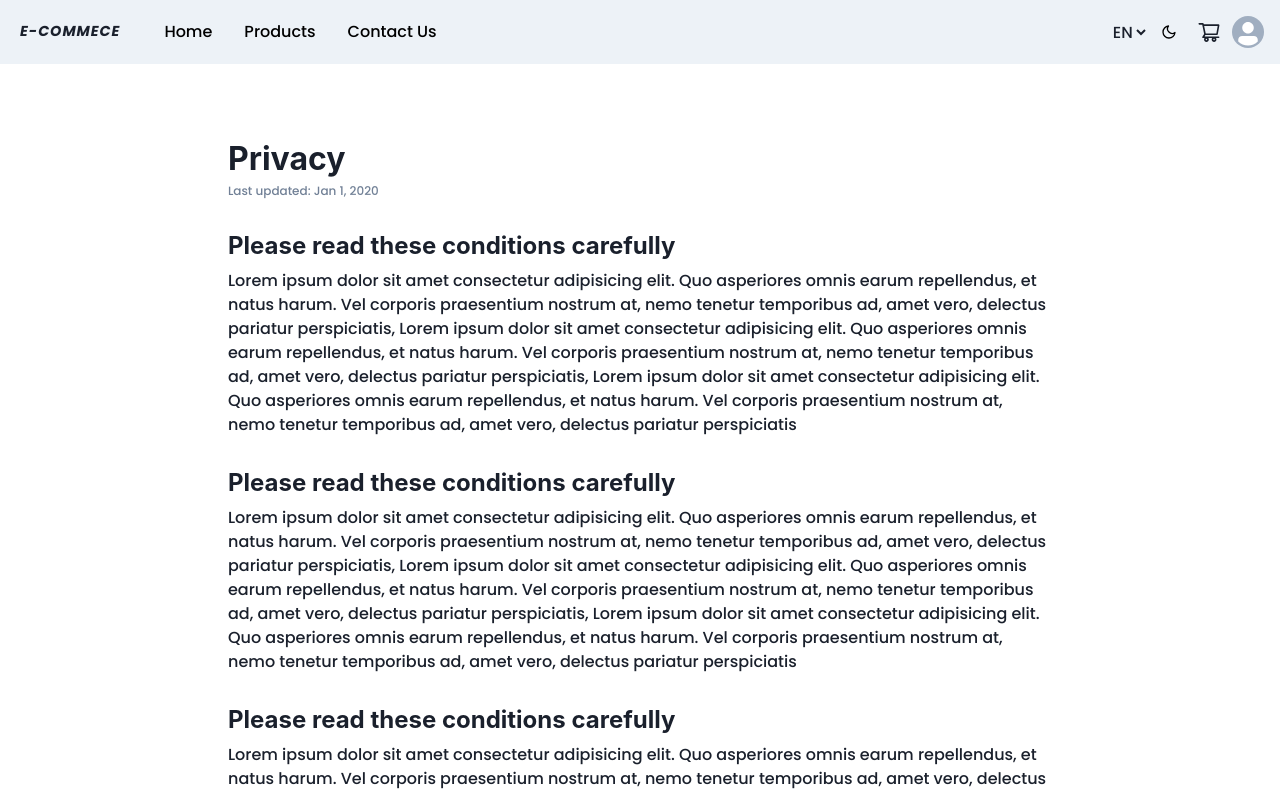
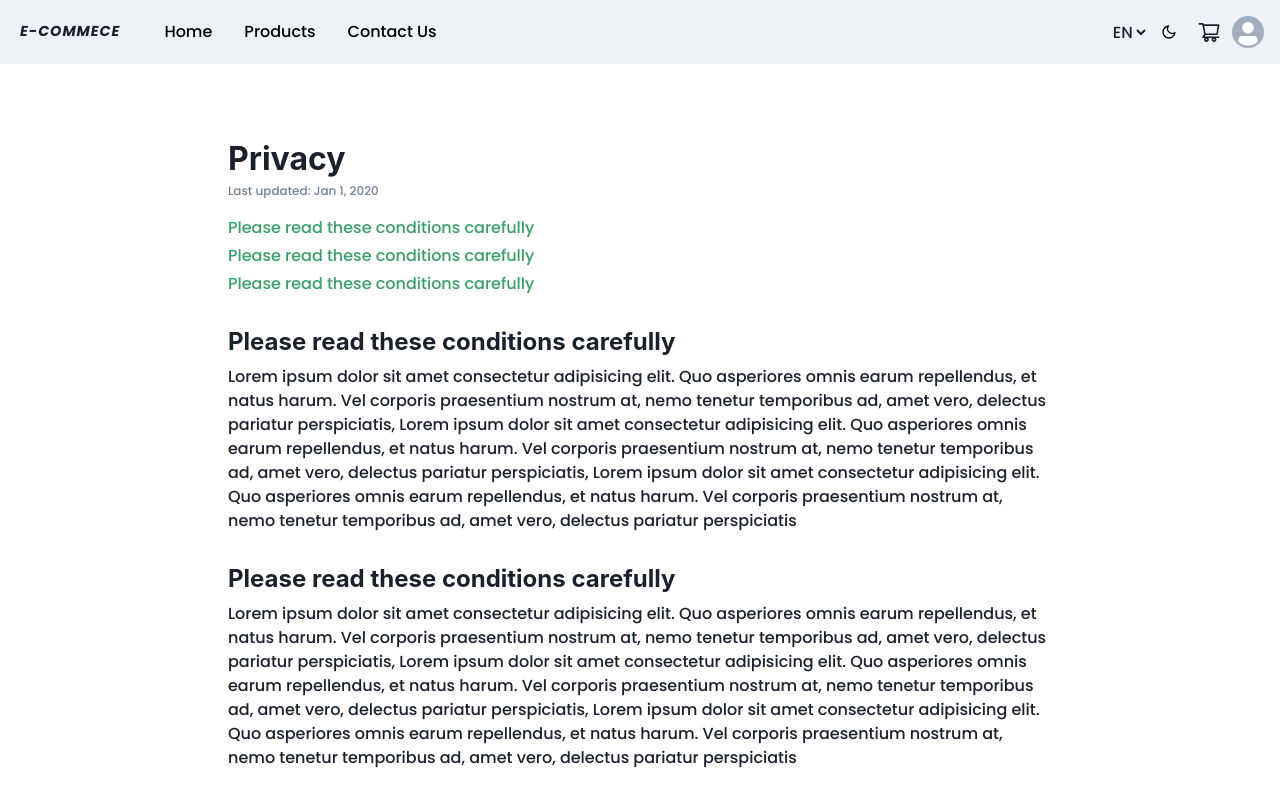
Before and after one commit to Samlogy/saas-ecommerce, a Next.js app in the folder front/: page /privacy in a window 1280 px wide. Shown: the top 793 px of the page. Built offline with nearby package versions, Linux system fonts and the light colour scheme.

Commit message:
edit: privacy page layout

```diff
--- a/front/pages/privacy.tsx
+++ b/front/pages/privacy.tsx
@@ -1,9 +1,12 @@
 import { Box, Heading, Text } from '@chakra-ui/react'
 import Link from 'next/link'
-
 import { Layout, View } from '../components'
+// import { getURL } from '../utils/fonctions'
 
 export default function Privacy({ data }: { data: any }) {
+  // const url = getURL('origin') + '#'
+  const url = ''
+
   return (
     <Layout isHeaderVisible isFooterVisible textAlign="left">
       <Box py={10} px={0}>
@@ -11,21 +14,25 @@ export default function Privacy({ data }: { data: any }) {
           Privacy
         </Heading>
 
-        <Text color={'gray.500'} fontSize="12px" mt=".25rem">
-          Last updated: {data?.createdAt || data?.editedAt}
+        <Text color={'gray.500'} fontSize="12px" mt=".25rem" mb="1rem">
+          Last updated: {data.createdAt || data.editedAt}
         </Text>
 
-        <View cond={data?.content?.length > 0}>
+        <View cond={data.content.length > 0}>
           {data &&
-            data?.content?.map(el => (
-              <>
-                <Link key={el?.content?.link} href="/">
-                  <Box color="blue.500" _hover={{ cursor: 'pointer' }}>
-                    {el?.content?.link}
+            data.content.map(el => (
+              <Link href={`${url}${el.link}`}>
+                <Box color="accent_4" _hover={{ cursor: 'pointer' }} mb=".25rem">
+                  {el.title}
                 </Box>
               </Link>
+            ))}
+        </View>
 
-                <Box key={el?.content?.title} my="2rem">
+        <View cond={data.content.length > 0}>
+          {data &&
+            data.content.map(el => (
+              <Box key={el.title} my="2rem">
                 <Heading as="h2" fontSize="1.5rem">
                   {el.title}
                 </Heading>
@@ -34,7 +41,6 @@ export default function Privacy({ data }: { data: any }) {
                   {el.text}
                 </Text>
               </Box>
-              </>
             ))}
         </View>
       </Box>
@@ -48,17 +54,17 @@ export const getStaticProps = async () => {
       {
         title: 'Please read these conditions carefully',
         text: 'Lorem ipsum dolor sit amet consectetur adipisicing elit. Quo asperiores omnis earum repellendus, et natus harum. Vel corporis praesentium nostrum at, nemo tenetur temporibus ad, amet vero, delectus pariatur perspiciatis, Lorem ipsum dolor sit amet consectetur adipisicing elit. Quo asperiores omnis earum repellendus, et natus harum. Vel corporis praesentium nostrum at, nemo tenetur temporibus ad, amet vero, delectus pariatur perspiciatis, Lorem ipsum dolor sit amet consectetur adipisicing elit. Quo asperiores omnis earum repellendus, et natus harum. Vel corporis praesentium nostrum at, nemo tenetur temporibus ad, amet vero, delectus pariatur perspiciatis',
-        link: 'Lorem ipsum dolor sit amet'
+        link: 'p1'
       },
       {
         title: 'Please read these conditions carefully',
         text: 'Lorem ipsum dolor sit amet consectetur adipisicing elit. Quo asperiores omnis earum repellendus, et natus harum. Vel corporis praesentium nostrum at, nemo tenetur temporibus ad, amet vero, delectus pariatur perspiciatis, Lorem ipsum dolor sit amet consectetur adipisicing elit. Quo asperiores omnis earum repellendus, et natus harum. Vel corporis praesentium nostrum at, nemo tenetur temporibus ad, amet vero, delectus pariatur perspiciatis, Lorem ipsum dolor sit amet consectetur adipisicing elit. Quo asperiores omnis earum repellendus, et natus harum. Vel corporis praesentium nostrum at, nemo tenetur temporibus ad, amet vero, delectus pariatur perspiciatis',
-        link: 'Lorem ipsum dolor sit amet'
+        link: 'p2'
       },
       {
         title: 'Please read these conditions carefully',
         text: 'Lorem ipsum dolor sit amet consectetur adipisicing elit. Quo asperiores omnis earum repellendus, et natus harum. Vel corporis praesentium nostrum at, nemo tenetur temporibus ad, amet vero, delectus pariatur perspiciatis, Lorem ipsum dolor sit amet consectetur adipisicing elit. Quo asperiores omnis earum repellendus, et natus harum. Vel corporis praesentium nostrum at, nemo tenetur temporibus ad, amet vero, delectus pariatur perspiciatis, Lorem ipsum dolor sit amet consectetur adipisicing elit. Quo asperiores omnis earum repellendus, et natus harum. Vel corporis praesentium nostrum at, nemo tenetur temporibus ad, amet vero, delectus pariatur perspiciatis',
-        link: 'Lorem ipsum dolor sit amet'
+        link: 'p3'
       }
     ],
     editedAt: 'May 3, 2021',
--- a/front/styles/global.css
+++ b/front/styles/global.css
@@ -1,6 +1,7 @@
 html,
 body {
   font-family: 'Poppins', sans-serif !important;
+  scroll-behavior: smooth;
 }
 
 /*=============== Language Switcher ===============*/
--- /dev/null
+++ b/front/utils/fonctions.ts
@@ -0,0 +1,11 @@
+// export function getURL (mode: string) {
+//     const {href, origin, hostname, port, pathname, protocol} = window.location
+
+//     if (mode === 'current') return href
+//     if (mode === 'origin') return origin
+//     if (mode === 'protocol') return protocol
+//     if (mode === 'hostname') return hostname
+//     // if (mode === 'host') return host
+//     if (mode === 'port') return port
+//     if (mode === 'pathname') return pathname
+// }
```
Lines whose indentation alone changed are shown as unchanged.
